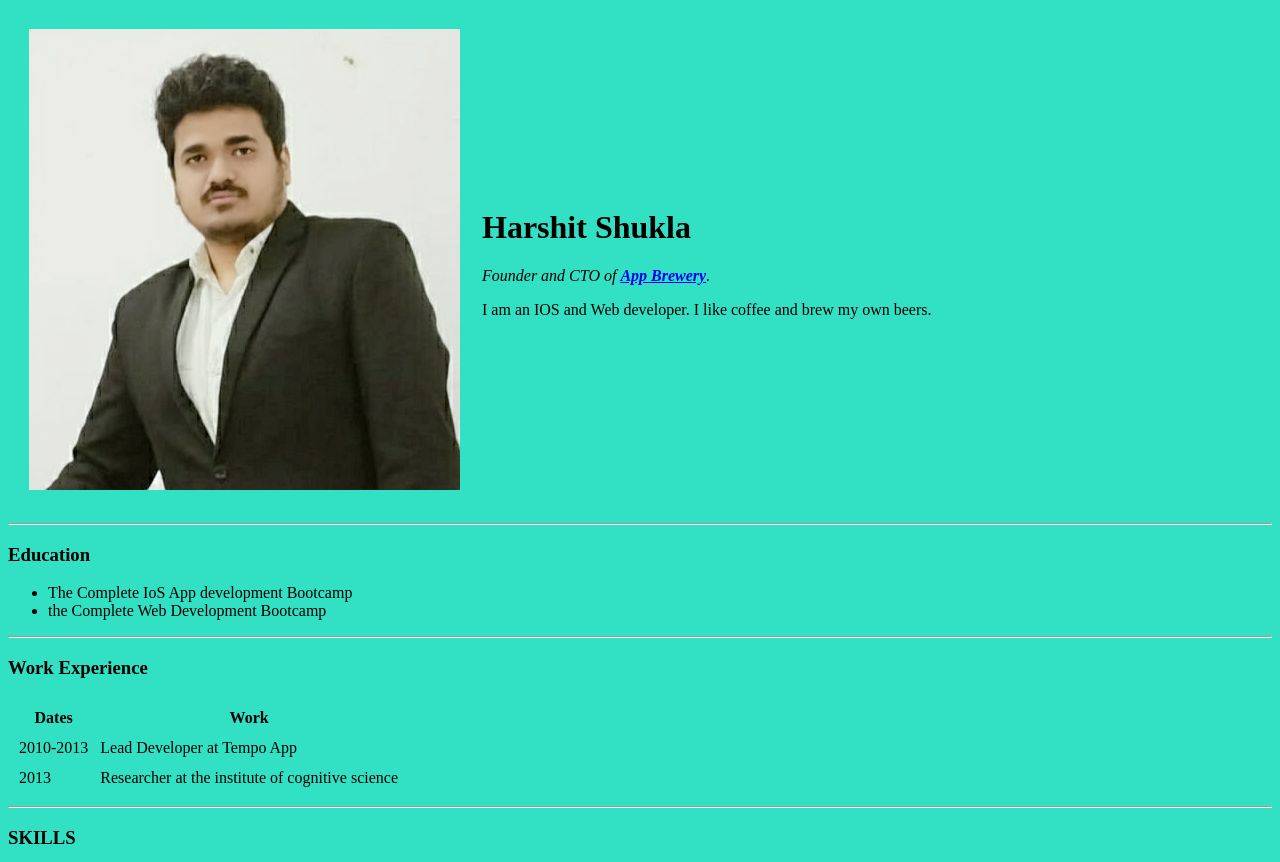
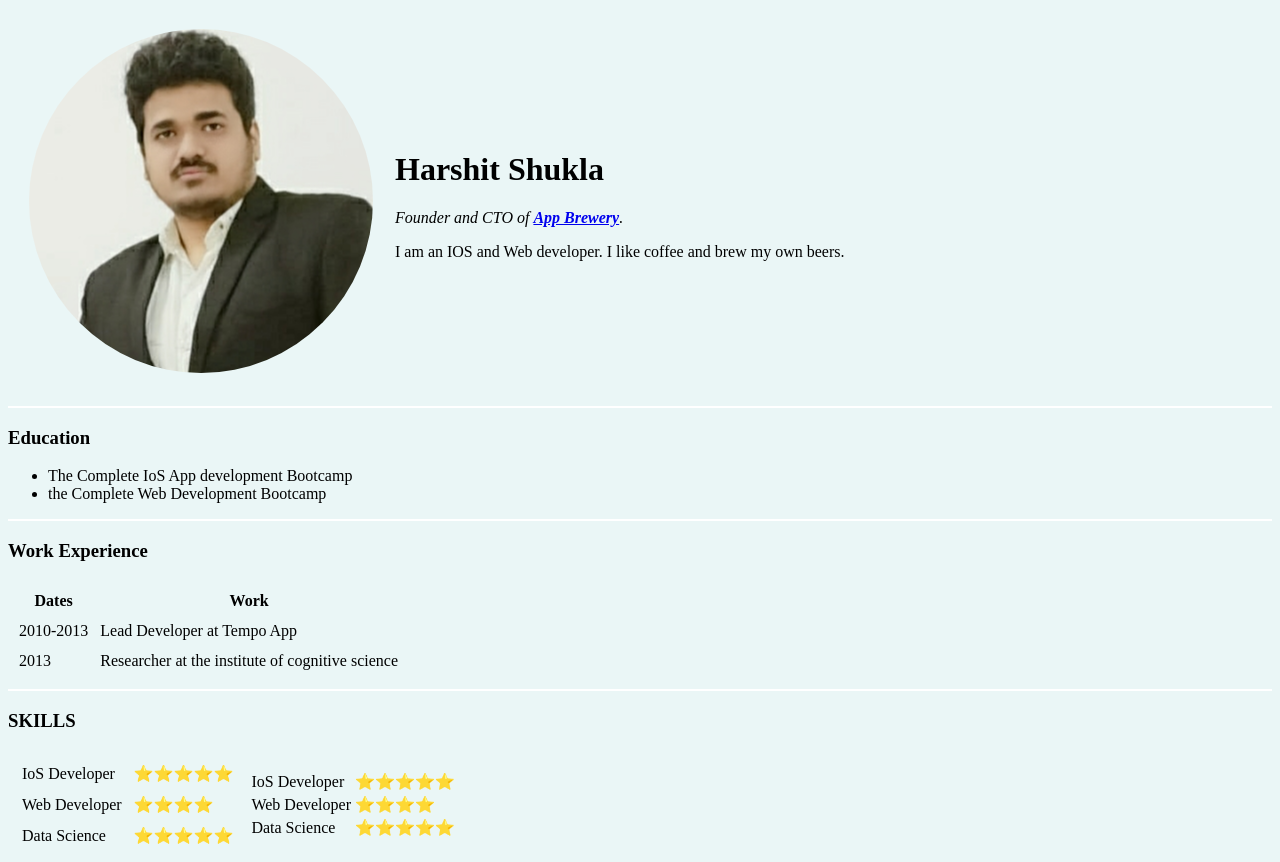
Before and after one commit to stark-jon/cv, a plain HTML site: page index.html in a window 1280 px wide. Shown: the top 862 px of the page. Drawn offline with Linux system fonts and the light colour scheme.

Commit message:
Add files via upload

```diff
--- a/index.html
+++ b/index.html
@@ -4,12 +4,29 @@
 <head>
   <meta charset="utf-8">
   <title> Harshit's Personal Site</title>
+
+<style>
+
+body {
+  background-color: #EAF6F6;
+}
+
+hr {
+  background-color: white;
+  border-style: none;
+  height: 2px;
+}
+
+
+</style>
+
+
 </head>
 
-<body style="background-color: #32E0C4;">
+<body>
   <table cellspacing="20">
     <tr>
-      <td><img src="cvpic.jpg" alt="Harshit Profile Picture"></td>
+      <td><img src="cv1.png" alt="Harshit Profile Picture"></td>
       <td><h1>Harshit Shukla</h1>
       <p><em>Founder and CTO of <strong><a href="https://www.appbrewery.co">App Brewery</a></strong>.</em></p>
       <p>I am an IOS and Web developer. I like coffee and brew my own beers.</p></td>
```
Also changed, not shown: cv1.png (added), cv2.png (added).
